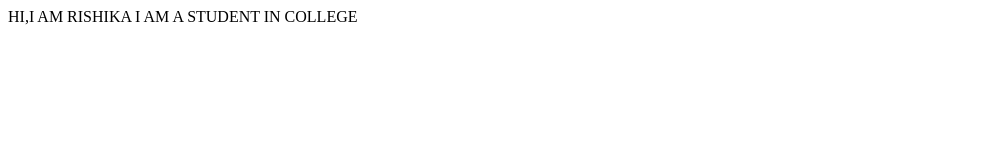
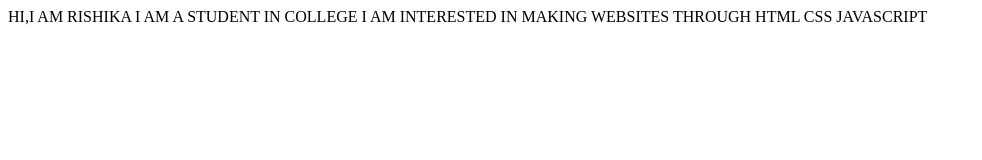
Before and after one commit to rishika808/student-name-site, a plain HTML site: page index.html in a window 1280 px wide. Shown: the whole page, without its empty margins (0-982 px from the left). Drawn offline with Linux system fonts and the light colour scheme.

Commit message:
update details of project

```diff
--- a/index.html
+++ b/index.html
@@ -9,5 +9,7 @@
 <body>
     HI,I AM RISHIKA
     I AM A STUDENT IN COLLEGE
+
+    I AM INTERESTED IN MAKING WEBSITES THROUGH HTML CSS JAVASCRIPT
 </body>
 </html>
```
